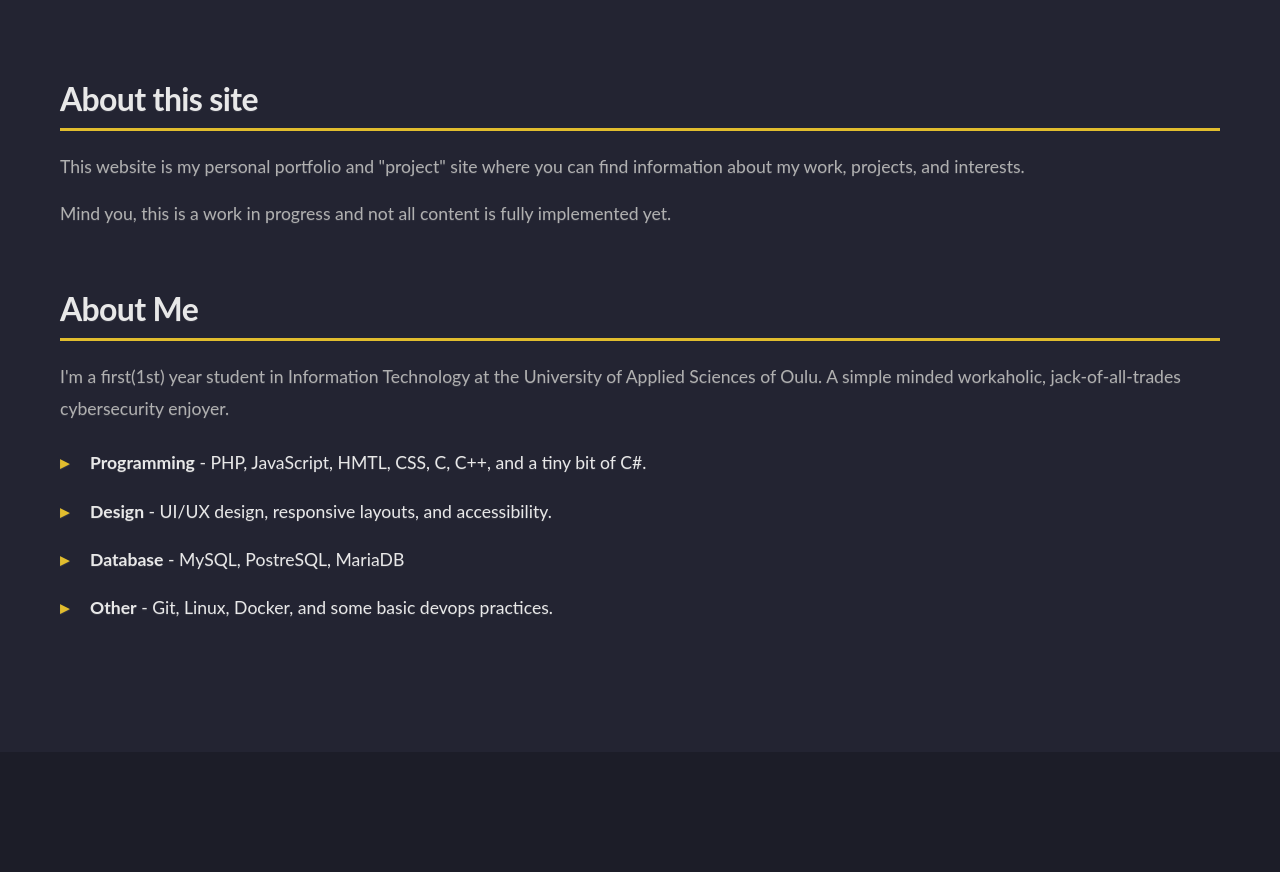
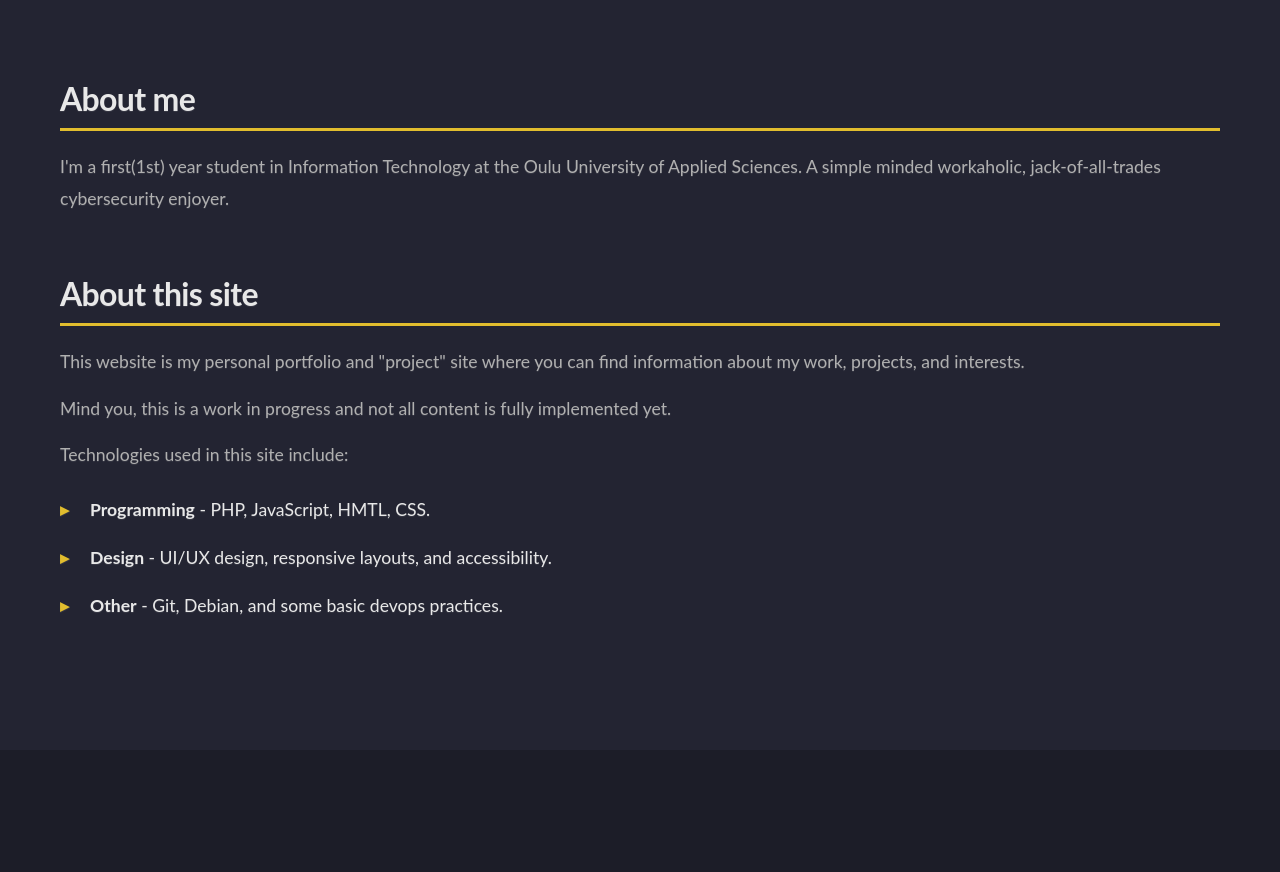
Before and after one commit to InspectorSpy/itduck.fi-new, a PHP site: page /about in a window 1280 px wide. Shown: the part 305-1177 px from the top of the page. Run offline with PHP 8.4, Linux system fonts and the light colour scheme.

Commit message:
Rearrange content sections in about.php for clarity and update technology list

```diff
--- a/2026/about.php
+++ b/2026/about.php
@@ -19,19 +19,19 @@ $header_title = "About Us";
         <div class="container">
 
             <section class="content-section">
+                <h2>About me</h2>
+                <p>I'm a first(1st) year student in Information Technology at the Oulu University of Applied Sciences. A simple minded workaholic, jack-of-all-trades cybersecurity enjoyer.
+            </section>
+
+            <section class="content-section">
                 <h2>About this site</h2>
                 <p>This website is my personal portfolio and "project" site where you can find information about my work, projects, and interests.</p>
                 <p>Mind you, this is a work in progress and not all content is fully implemented yet.</p>
-            </section>
-
-            <section class="content-section">
-                <h2>About Me</h2>
-                <p>I'm a first(1st) year student in Information Technology at the University of Applied Sciences of Oulu. A simple minded workaholic, jack-of-all-trades cybersecurity enjoyer.</p>
+                <p>Technologies used in this site include:</p>
                 <ul>
-                    <li><strong>Programming</strong> - PHP, JavaScript, HMTL, CSS, C, C++, and a tiny bit of C#.</li>
+                    <li><strong>Programming</strong> - PHP, JavaScript, HMTL, CSS.</li>
                     <li><strong>Design</strong> - UI/UX design, responsive layouts, and accessibility.</li>
-                    <li><strong>Database</strong> - MySQL, PostreSQL, MariaDB</li>
-                    <li><strong>Other</strong> - Git, Linux, Docker, and some basic devops practices.</li>
+                    <li><strong>Other</strong> - Git, Debian, and some basic devops practices.</li>
                 </ul>
             </section>
         </div>
```
